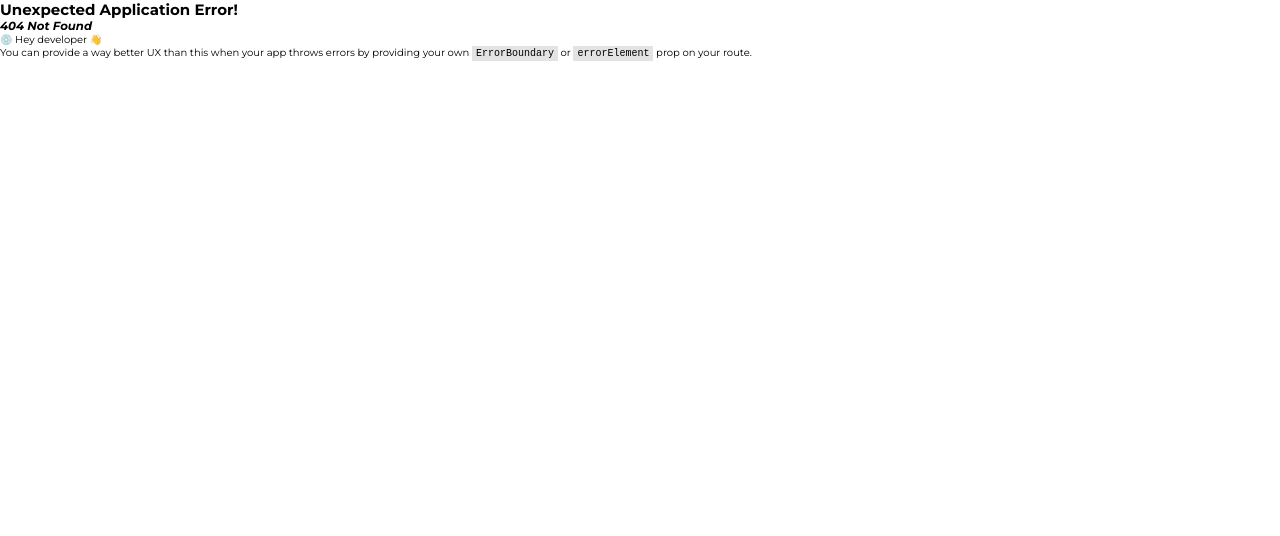
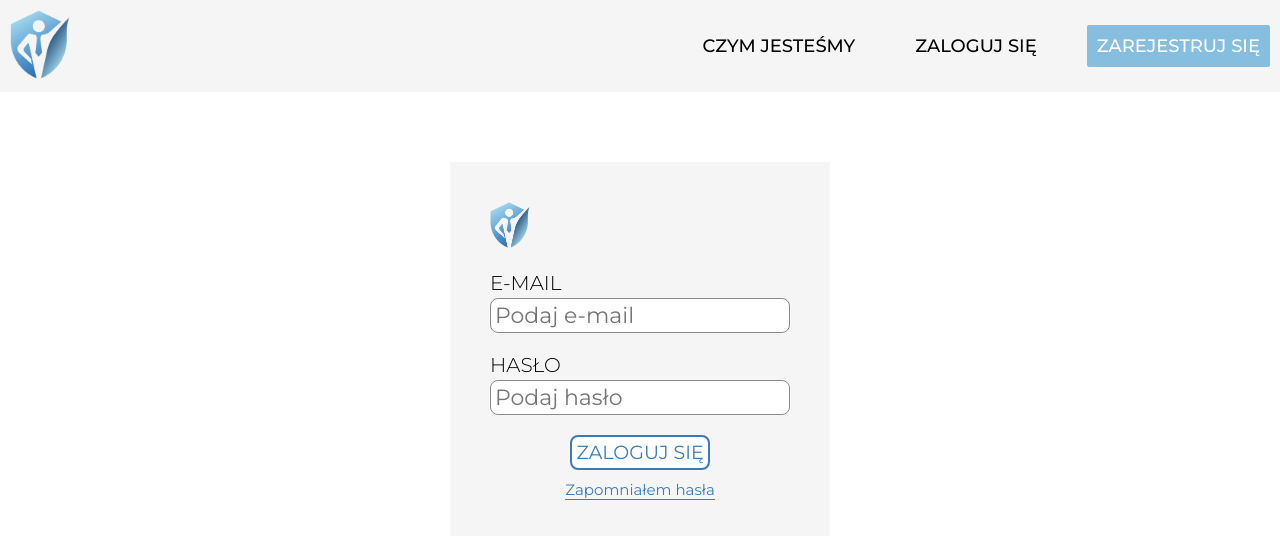
Before and after one commit to piotrPeplinski/front-lokalny-trener, a React (Create React App) app: page /login in a window 1280 px wide. Before the commit this address had no page. Shown: the top 536 px of the page. Built offline with nearby package versions, Linux system fonts and the light colour scheme.

Commit message:
created LoginScreen

```diff
--- a/src/RouterBuilder.tsx
+++ b/src/RouterBuilder.tsx
@@ -2,6 +2,7 @@ import { RouteObject } from "react-router-dom";
 import HomePage from "./modules/HomePage/HomePage";
 import RegisterScreen from "./modules/Auth/RegisterScreen";
 import AppLayout from "./App.layout";
+import LoginScreen from "./modules/Auth/LoginScreen";
 
 const RouterBuilder = () => {
   // components specified in general routers will have navbar and footer (components specified in App.layout.tsx)
@@ -13,6 +14,10 @@ const RouterBuilder = () => {
     {
       path: "/register",
       element: <RegisterScreen />,
+    },
+    {
+      path: "/login",
+      element: <LoginScreen />,
     },
   ];
 
--- a/src/assets/css/Auth/auth.css
+++ b/src/assets/css/Auth/auth.css
@@ -105,3 +105,40 @@
 .margin-top {
     margin-top: 2rem;
 }
+
+/* --------------------- */
+/* LOGIN SCREEN */
+/* --------------------- */
+.login-container {
+    width: fit-content;
+    padding: 4rem;
+    align-self: center;
+}
+
+.login-container input[type='password'] {
+    width: 30rem;
+}
+
+.login-container input {
+    margin-bottom: 2rem;
+    margin-top: 0.3rem;
+}
+
+.forgot-password {
+    margin-top: 1rem;
+    font-size: 1.5rem;
+    border-bottom: 1px solid #3a7bb9;
+    color: #3a7bb9;
+    transition: all 0.4s;
+}
+
+.forgot-password:hover,
+.forgot-password:active {
+    color: #1e3f5f;
+    border-color: transparent;
+}
+
+.login-container img {
+    width: 4rem;
+    margin-bottom: 2rem;
+}
--- a/src/assets/css/main.css
+++ b/src/assets/css/main.css
@@ -92,3 +92,10 @@ section {
 .dark-bg {
     background-color: #f5f5f5;
 }
+
+.center-wrapper {
+    display: flex;
+    flex-direction: column;
+    justify-content: center;
+    align-items: center;
+}
--- /dev/null
+++ b/src/modules/Auth/LoginScreen.tsx
@@ -0,0 +1,38 @@
+import { FC } from "react";
+import logo from "./../../assets/img/logo.png";
+
+const LoginScreen: FC<{}> = () => {
+  return (
+    <section>
+      <div className="row">
+        <div className="center-wrapper">
+          <div className="login-container dark-bg">
+            <form>
+              <img src={logo} alt="Logo" />
+              <p className="form-label">E-mail</p>
+              <input
+                className="form-input"
+                type="email"
+                placeholder="Podaj e-mail"
+              />
+              <p className="form-label">Hasło</p>
+              <input
+                className="form-input"
+                type="password"
+                placeholder="Podaj hasło"
+              />
+              <div className="center-wrapper">
+                <button className="btn btn-light">Zaloguj się</button>
+                <a className="forgot-password" href="#">
+                  Zapomniałem hasła
+                </a>
+              </div>
+            </form>
+          </div>
+        </div>
+      </div>
+    </section>
+  );
+};
+
+export default LoginScreen;
--- a/src/modules/HomePage/components/NavBar.tsx
+++ b/src/modules/HomePage/components/NavBar.tsx
@@ -15,7 +15,7 @@ const NavBar: FC<{}> = () => {
           </a>
         </li>
         <li>
-          <a className="shift" href="#">
+          <a className="shift" href="/login">
             Zaloguj się
           </a>
         </li>
```
